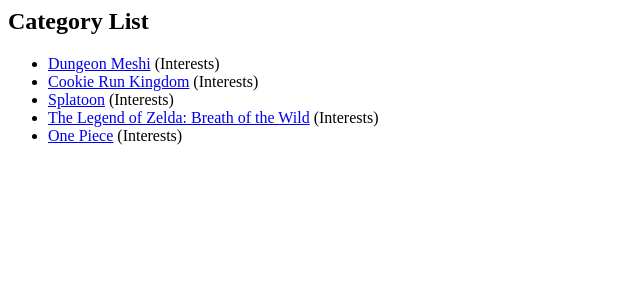
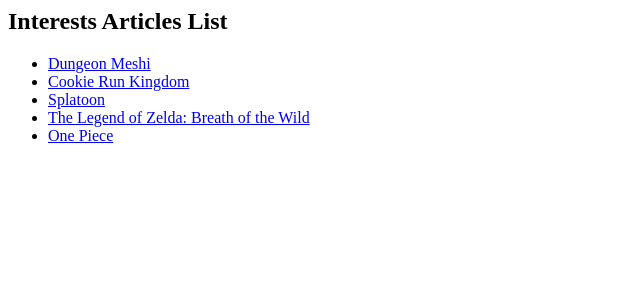
Before and after one commit to ghost-ily/hobbysite-F-6, a Django app: page /wiki/articles/ in a window 1280 px wide. Shown: the top 300 px of the page, without its empty margins (0-640 px from the left). Run offline with Django 5.2, Linux system fonts and the light colour scheme; data comes from the database, SQL or seed files in the repository; both versions use the stored data as it was after the commit.

Commit message:
Edited template contents to follow specs
Changed contents of models and template contents to be more accurate to specs.

```diff
--- a/templates/wiki_detail.html
+++ b/templates/wiki_detail.html
@@ -5,7 +5,8 @@
 <h2>{{ article.title }}</h2>
 <ul>
     <p>
-        <a href="/wiki/articles/">Category</a> :{{ article.category.name }}
+        Category:
+        <a href="/wiki/articles/">{{ article.category.name }}</a>
     </p>
     <p>Article Created On: {{article.created_on}}</p>
     <p>Last Updated: {{article.updated_on}}</p>
--- a/templates/wiki_list.html
+++ b/templates/wiki_list.html
@@ -2,11 +2,11 @@
 {% load static %}
 
 {% block content %}
-<h2>Category List</h2>
+<h2>Interests Articles List</h2>
 <ul>
     <p></p>
     {% for article in articles %}
-    <li><a href="/wiki/detail/{{article.id}}/">{{ article.title }}</a> ({{article.category.name}})</li>
+    <li><a href="/wiki/detail/{{article.id}}/">{{ article.title }}</a></li>
     {% endfor %}
 </ul>
 {% endblock %}
```
Also changed, not shown: db.sqlite3, 3 other files.
